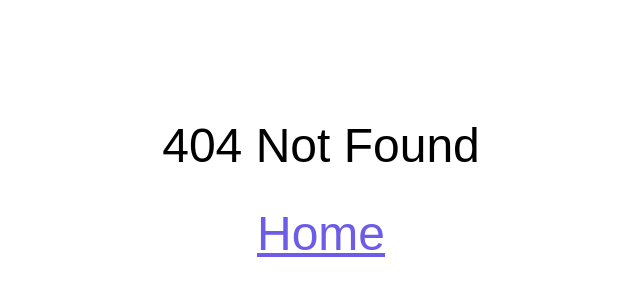
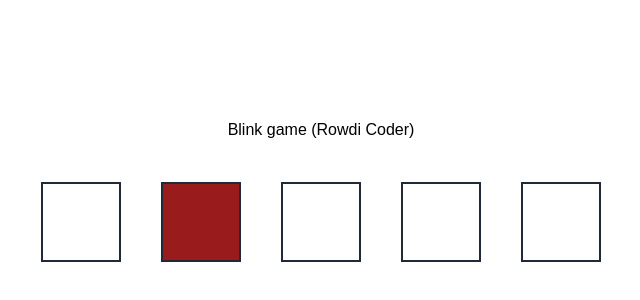
Before and after one commit to sameerkali/React_coding_round_practice, a React (Vite) app: page /twelve in a window 1280 px wide. Before the commit this address had no page. Shown: the part 210-510 px from the top of the page, without its empty margins (319-959 px from the left). Built offline with nearby package versions, Linux system fonts and the light colour scheme.

Commit message:
start : blink problem

```diff
--- /dev/null
+++ b/src/All Assessment/assessment12/Twelve.jsx
@@ -0,0 +1,46 @@
+import React, { useEffect, useState } from "react";
+
+const Twelve = () => {
+  const [blink, setBlink] = useState(null);
+
+  // blink random box logic
+  let interval;
+  const randomBlink = () => {
+    interval = setInterval(() => {
+      setBlink(Math.floor(Math.random() * 10) % 5);
+    }, 800);
+  };
+  useEffect(() => {
+    return () => {
+      clearInterval(interval);
+      randomBlink();
+    };
+  }, []);
+  useEffect(() => {
+
+  }, []);
+
+  // Create boxes logic
+  const boxes = [];
+  for (let i = 0; i < 5; i++) {
+    boxes.push(
+      <div
+        key={i}
+        className={`h-20 w-20  border-gray-800 border-2 ${blink === i
+          ? "bg-red-800"
+          : ""}`}
+      />
+    );
+  }
+
+  return (
+    <div className="flex flex-col h-screen items-center justify-center gap-10">
+      <p className="">Blink game (Rowdi Coder)</p>
+      <div className="flex gap-10">
+        {boxes}
+      </div>
+    </div>
+  );
+};
+
+export default Twelve;
--- a/src/App.jsx
+++ b/src/App.jsx
@@ -13,6 +13,7 @@ import Eight from "./All Assessment/assessment08/Eight";
 import Nine from "./All Assessment/assessment09/Nine";
 import Ten from "./All Assessment/assessment10/Ten";
 import Eleven from "./All Assessment/assessment11/Eleven";
+import Twelve from "./All Assessment/assessment12/Twelve";
 
 const App = () => {
   return (
@@ -30,7 +31,7 @@ const App = () => {
         <Route path="/nine" element={<Nine />} />
         <Route path="/ten" element={<Ten />} />
         <Route path="/eleven" element={<Eleven />} />
-        {/* <Route path="/twelve" element={<Six />} /> */}
+        <Route path="/twelve" element={<Twelve />} />
         {/* <Route path="/thirteen" element={<Six />} /> */}
         {/* <Route path="/fourteen" element={<Six />} /> */}
         <Route path="*" element={<Page404 />} />
```
Also changed, not shown: src/All Assessment/assessment12/readme.md (added).
